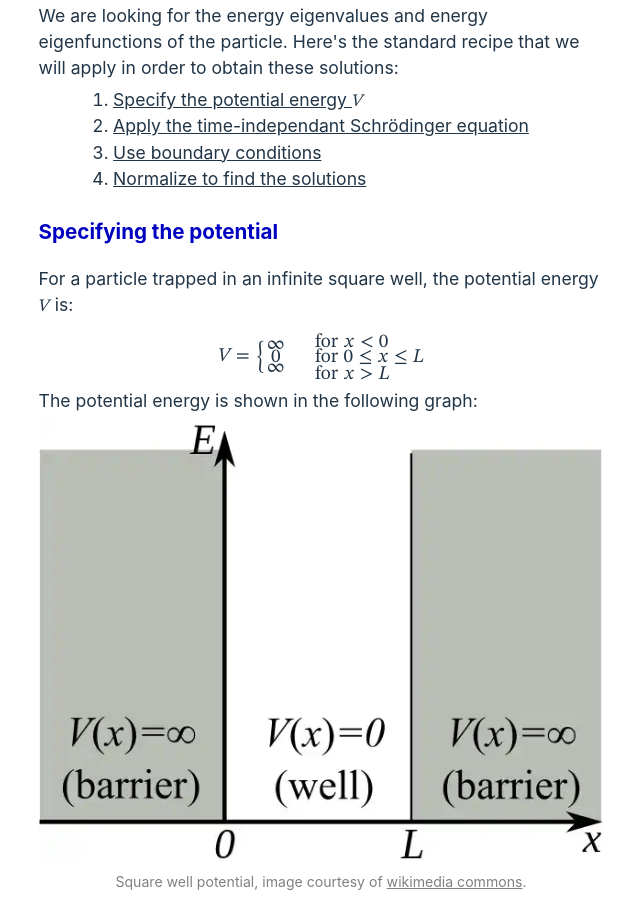
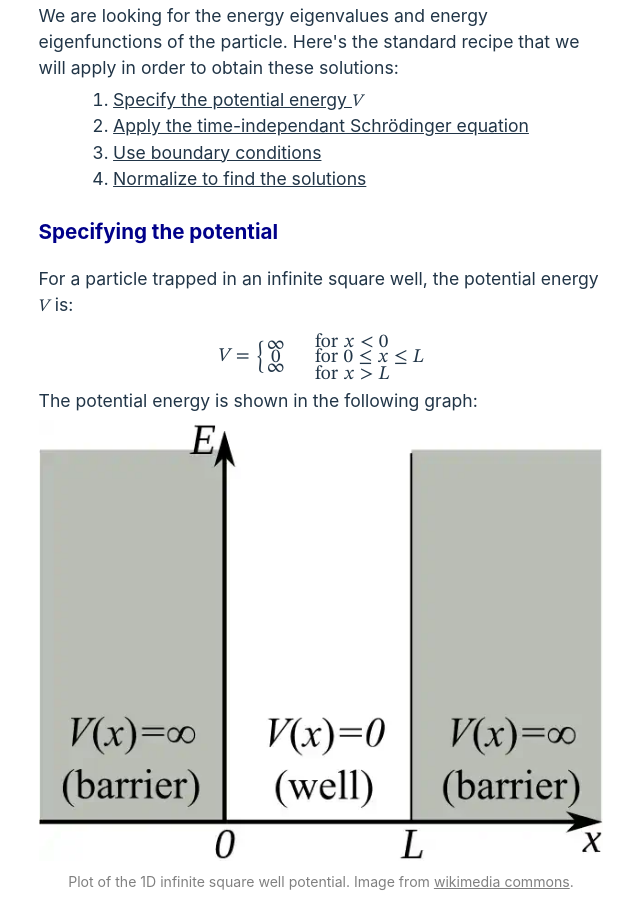
Before and after one commit to alex-kings/physics-blog, a website built with Vite: page posts/infinite-square-well-1d/index.html in a window 1280 px wide. Shown: the part 403-1301 px from the top of the page, without its empty margins (319-959 px from the left). Built offline with nearby package versions, Linux system fonts and the light colour scheme.

```diff
--- a/posts/infinite-square-well-1d/index.html
+++ b/posts/infinite-square-well-1d/index.html
@@ -58,7 +58,7 @@
       <p>The potential energy is shown in the following graph:</p>
       <div class="illustration">
         <img src="./Infinite_potential_well.webp" alt="Infinite square well potential." class="illustration">
-        <label>Square well potential, image courtesy of <a class="illustration-link" href="https://commons.wikimedia.org/wiki/File:Infinite_potential_well-en.svg">wikimedia commons</a>.</label>
+        <label>Plot of the 1D infinite square well potential. Image from <a class="illustration-link" href="https://commons.wikimedia.org/wiki/File:Infinite_potential_well-en.svg">wikimedia commons</a>.</label>
       </div>
 
       <h3>Applying the time-independant Schrödinger equation</h3>
@@ -130,7 +130,7 @@
         <div class="slider-row">
           <div class="slider-container">
             <label class="txt-center">Quantum number n=<span id="quantumNumber"></span></label>
-            <input class="slider" id="sliderN" type="range" min="1" max="5" step="1">
+            <input class="slider" id="sliderN" type="range" min="1" max="6" step="1">
           </div>
           <div class="slider-container">
             <label class="txt-center">Length of the well L</label>
--- a/style/post.css
+++ b/style/post.css
@@ -1,6 +1,6 @@
 /* Styling for standard posts */
 * {
-    --color-main: rgb(0, 0, 193);
+    --color-main: rgb(0, 0, 138);
 }
 @font-face {
     font-family: "myfont";
```
Also changed, not shown: index.html (+1 -0 lines).
